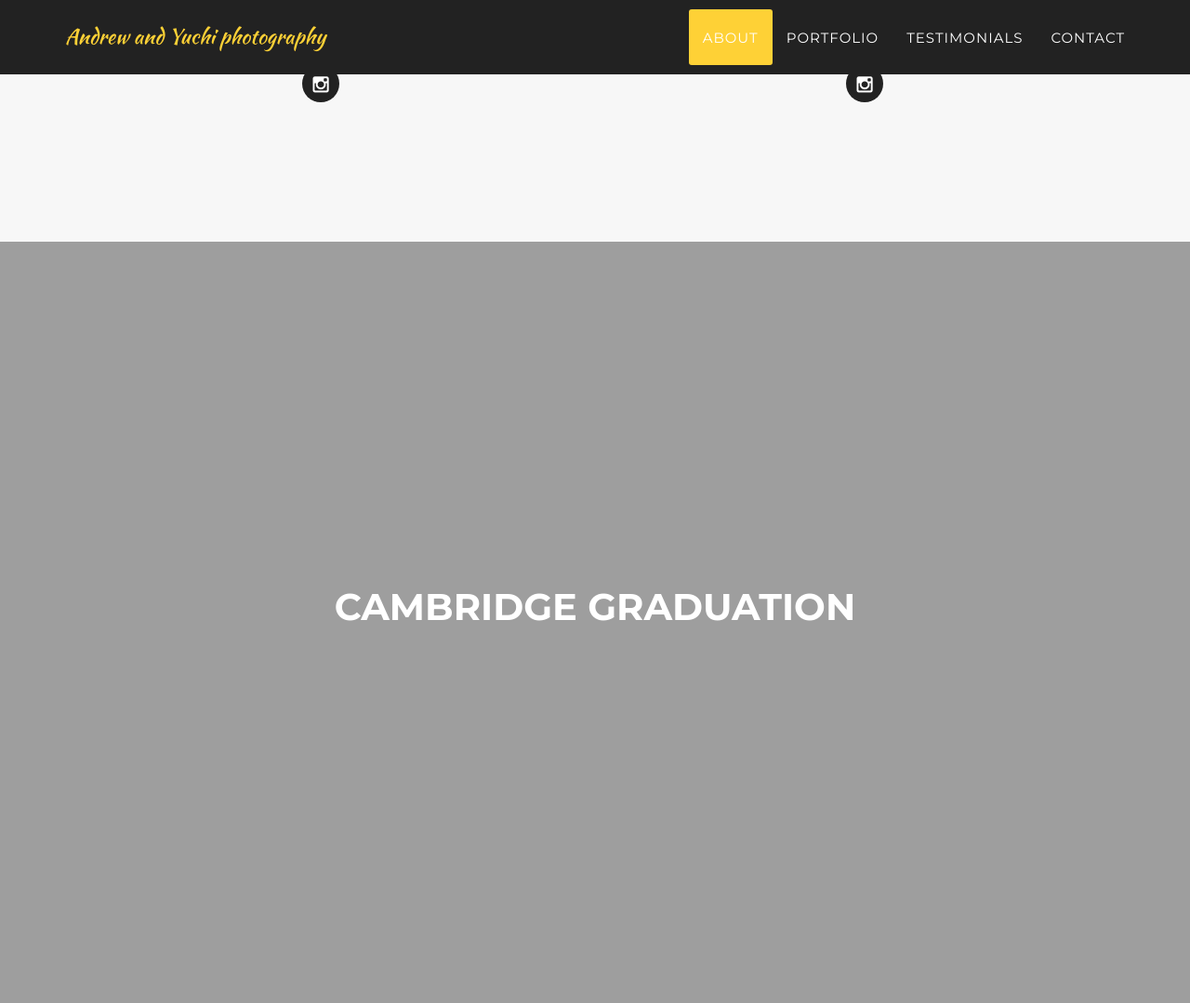
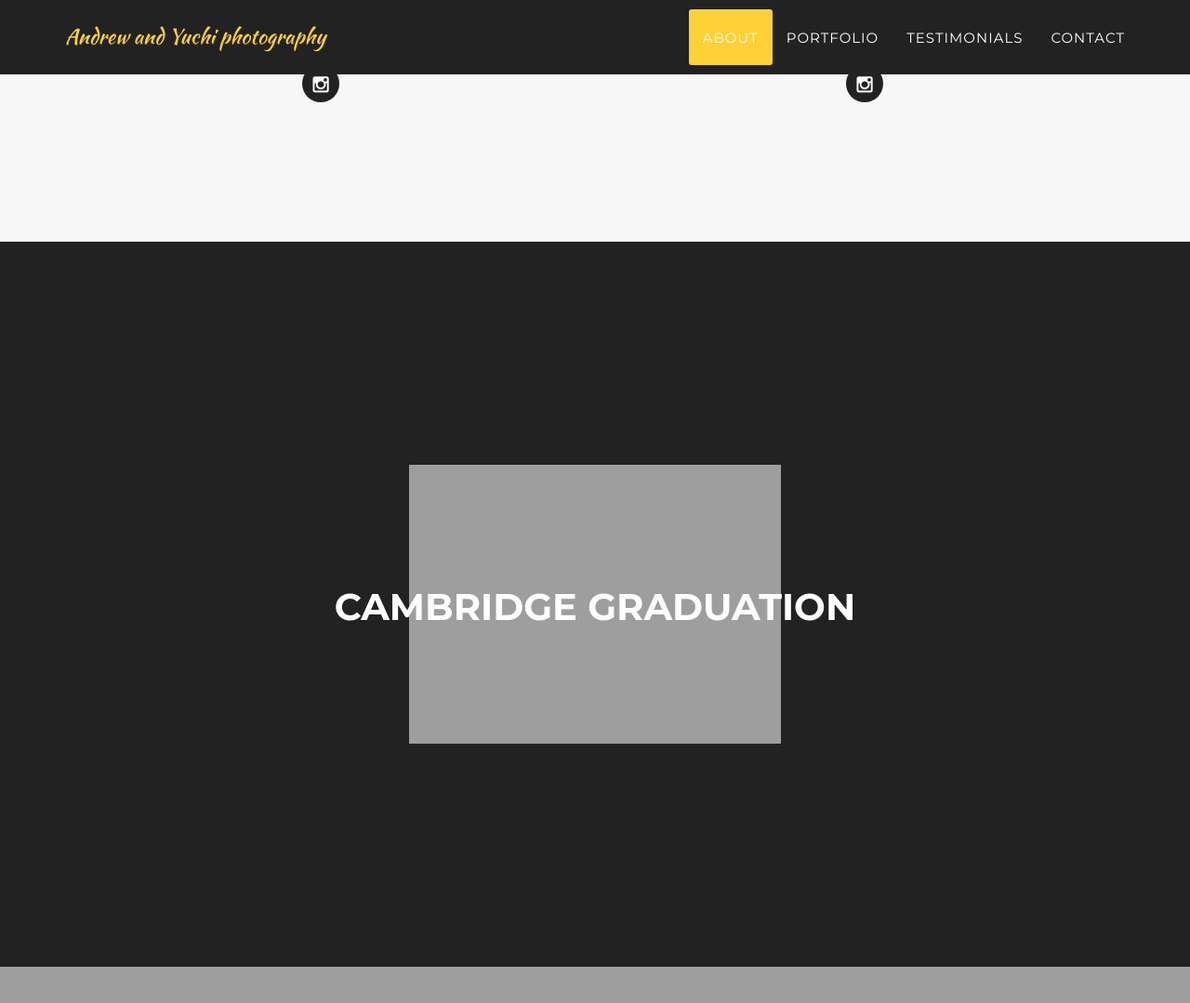
Before and after one commit to YuchiGuo/agency-jekyll-theme-gh-pages, a Jekyll site: the page built from index.html, in a window 1280 px wide and 1400 px high, scrolled down 1344 px. Shown: the top 1079 px of the window at 93% size. Built offline with Jekyll 4.4.1, drawn with Linux system fonts in a browser that asks for light colours; some web fonts are replaced.

Commit message:
delete background-size in css

```diff
--- a/_includes/css/agency.css
+++ b/_includes/css/agency.css
@@ -364,6 +364,7 @@ section#clients {
     padding: 100px 0;
 }
 
+
 .service-heading {
     margin: 15px 0;
     text-transform: none;
@@ -678,8 +679,6 @@ section#graduation {
     background-image: url('{{ site.baseurl }}/img/Cee_Caius.JPG');
     background-position: center;
     background-repeat: no-repeat;
-    background-size: 100% 100%; /* 👈 Fit exactly to container */
-    background-size: cover;
 }
 
 section#events {
@@ -711,8 +710,6 @@ section#contact {
     background-image: url('{{ site.baseurl }}/img/kyoto_street.jpg');
     background-position: center;
     background-repeat: no-repeat;
-    background-size: 100% 100%;
-    background-size: cover;
 }
 
 section#contact .section-heading {
```
